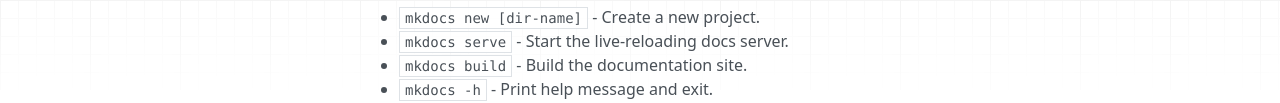
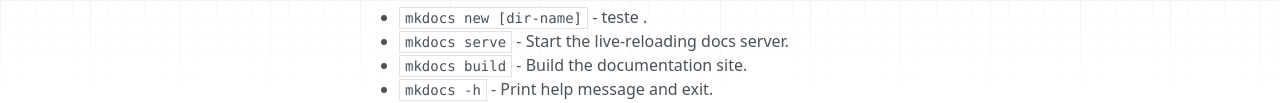
Before and after one commit to Heloiza786/Apresenta-aoEstagio, a plain HTML site: page index.html in a window 1280 px wide. Shown: the part 216-319 px from the top of the page. Drawn offline with nearby package versions, Linux system fonts and the light colour scheme.

Commit message:
Deployed 3e0007c with MkDocs version: 1.6.1

```diff
--- a/index.html
+++ b/index.html
@@ -74,7 +74,7 @@
 <p>For full documentation visit <a href="https://www.mkdocs.org">mkdocs.org</a>.</p>
 <h2 id="commands">Commands</h2>
 <ul>
-<li><code>mkdocs new [dir-name]</code> - Create a new project.</li>
+<li><code>mkdocs new [dir-name]</code> - teste .</li>
 <li><code>mkdocs serve</code> - Start the live-reloading docs server.</li>
 <li><code>mkdocs build</code> - Build the documentation site.</li>
 <li><code>mkdocs -h</code> - Print help message and exit.</li>
@@ -166,5 +166,5 @@
 
 <!--
 MkDocs version : 1.6.1
-Build Date UTC : 2025-09-16 16:58:45.222646+00:00
+Build Date UTC : 2025-09-16 17:00:40.438259+00:00
 -->
--- a/search/search_index.json
+++ b/search/search_index.json
@@ -1 +1 @@
-{"config":{"indexing":"full","lang":["en"],"min_search_length":3,"prebuild_index":false,"separator":"[\\s\\-]+"},"docs":[{"location":"","text":"Welcome to MkDocs For full documentation visit mkdocs.org . Commands mkdocs new [dir-name] - Create a new project. mkdocs serve - Start the live-reloading docs server. mkdocs build - Build the documentation site. mkdocs -h - Print help message and exit. Project layout mkdocs.yml # The configuration file. docs/ index.md # The documentation homepage. ... # Other markdown pages, images and other files.","title":"Welcome to MkDocs"},{"location":"#welcome-to-mkdocs","text":"For full documentation visit mkdocs.org .","title":"Welcome to MkDocs"},{"location":"#commands","text":"mkdocs new [dir-name] - Create a new project. mkdocs serve - Start the live-reloading docs server. mkdocs build - Build the documentation site. mkdocs -h - Print help message and exit.","title":"Commands"},{"location":"#project-layout","text":"mkdocs.yml # The configuration file. docs/ index.md # The documentation homepage. ... # Other markdown pages, images and other files.","title":"Project layout"}]}
+{"config":{"indexing":"full","lang":["en"],"min_search_length":3,"prebuild_index":false,"separator":"[\\s\\-]+"},"docs":[{"location":"","text":"Welcome to MkDocs For full documentation visit mkdocs.org . Commands mkdocs new [dir-name] - teste . mkdocs serve - Start the live-reloading docs server. mkdocs build - Build the documentation site. mkdocs -h - Print help message and exit. Project layout mkdocs.yml # The configuration file. docs/ index.md # The documentation homepage. ... # Other markdown pages, images and other files.","title":"Welcome to MkDocs"},{"location":"#welcome-to-mkdocs","text":"For full documentation visit mkdocs.org .","title":"Welcome to MkDocs"},{"location":"#commands","text":"mkdocs new [dir-name] - teste . mkdocs serve - Start the live-reloading docs server. mkdocs build - Build the documentation site. mkdocs -h - Print help message and exit.","title":"Commands"},{"location":"#project-layout","text":"mkdocs.yml # The configuration file. docs/ index.md # The documentation homepage. ... # Other markdown pages, images and other files.","title":"Project layout"}]}
```
